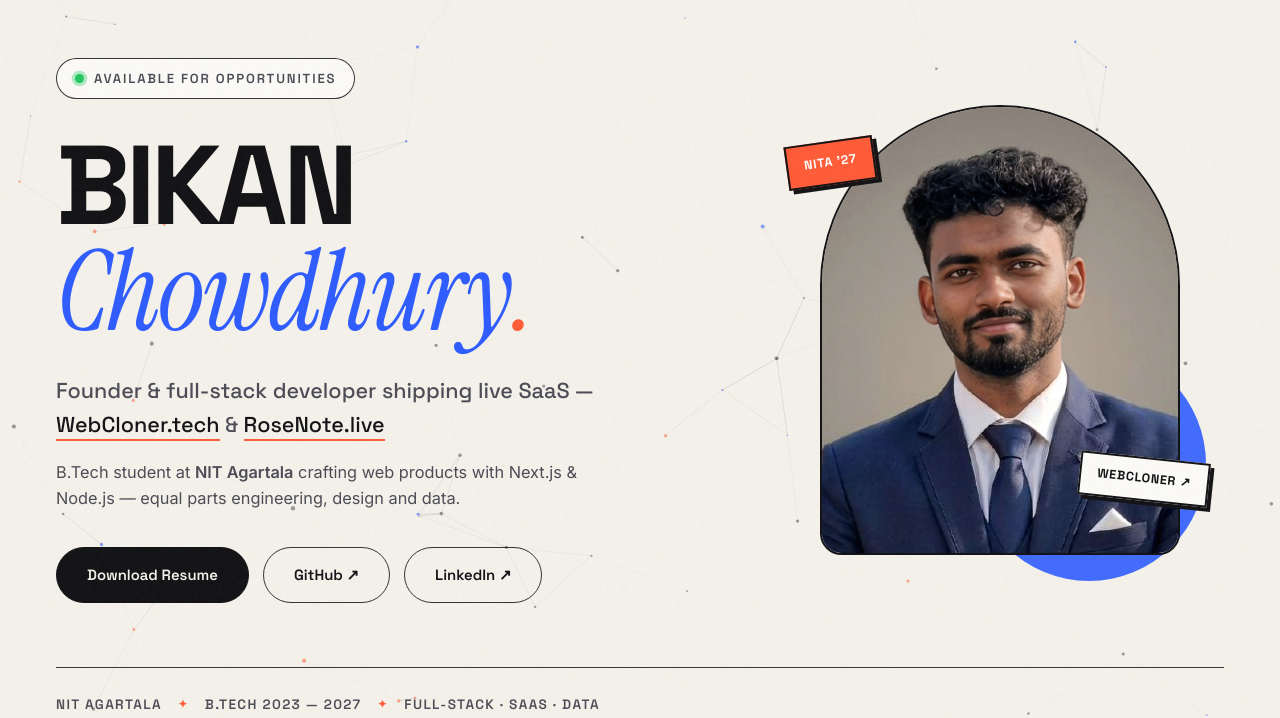
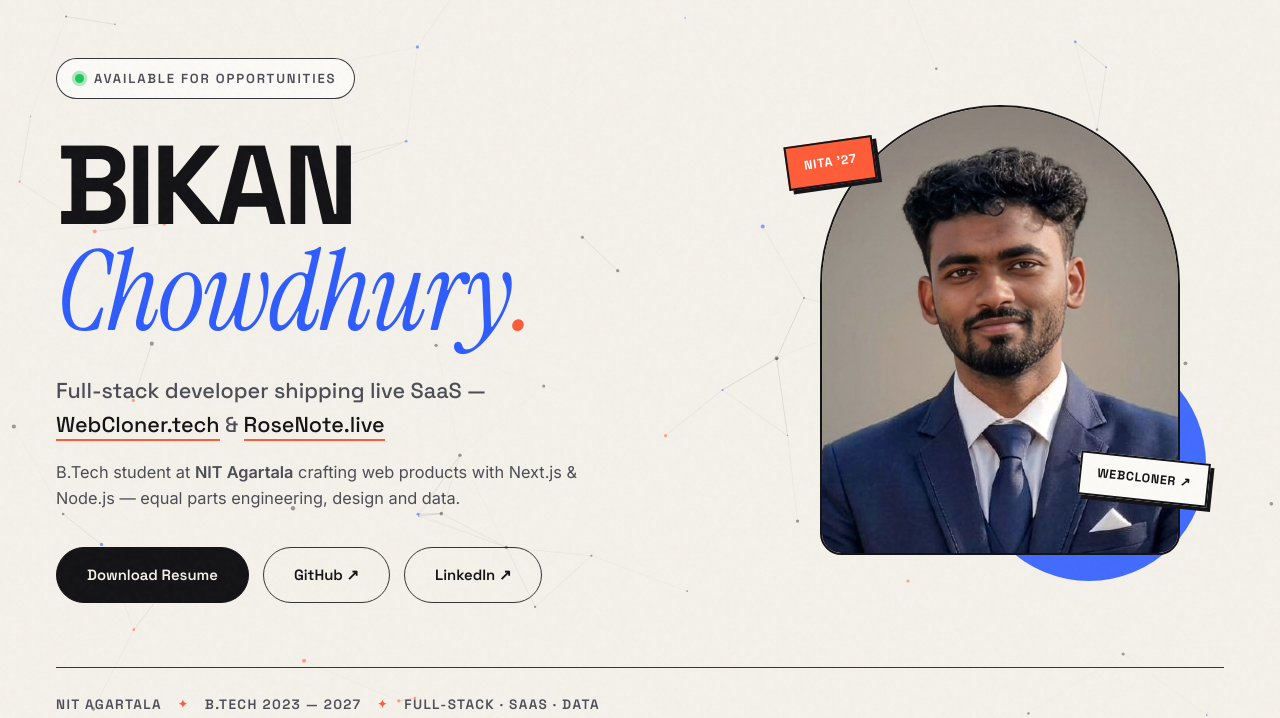
Before and after one commit to bikan-chowdhury/bikan-chowdhury.github.io, a plain HTML site: page index.html in a window 1280 px wide. Shown: the part 82-800 px from the top of the page. Drawn offline with Linux system fonts and the light colour scheme.

Commit message:
Update: sub texts

```diff
--- a/index.html
+++ b/index.html
@@ -56,7 +56,7 @@
             <span class="line line-serif">Chowdhury<span class="hero-period">.</span></span>
           </h1>
           <p class="hero-role intro-item">
-            Founder &amp; full-stack developer shipping live SaaS —
+            Full-stack developer shipping live SaaS —
             <a href="https://webcloner.tech" target="_blank" rel="noopener" class="link-mark" data-cursor="hover">WebCloner.tech</a>
             &amp;
             <a href="https://rosenote.live" target="_blank" rel="noopener" class="link-mark" data-cursor="hover">RoseNote.live</a>
```
